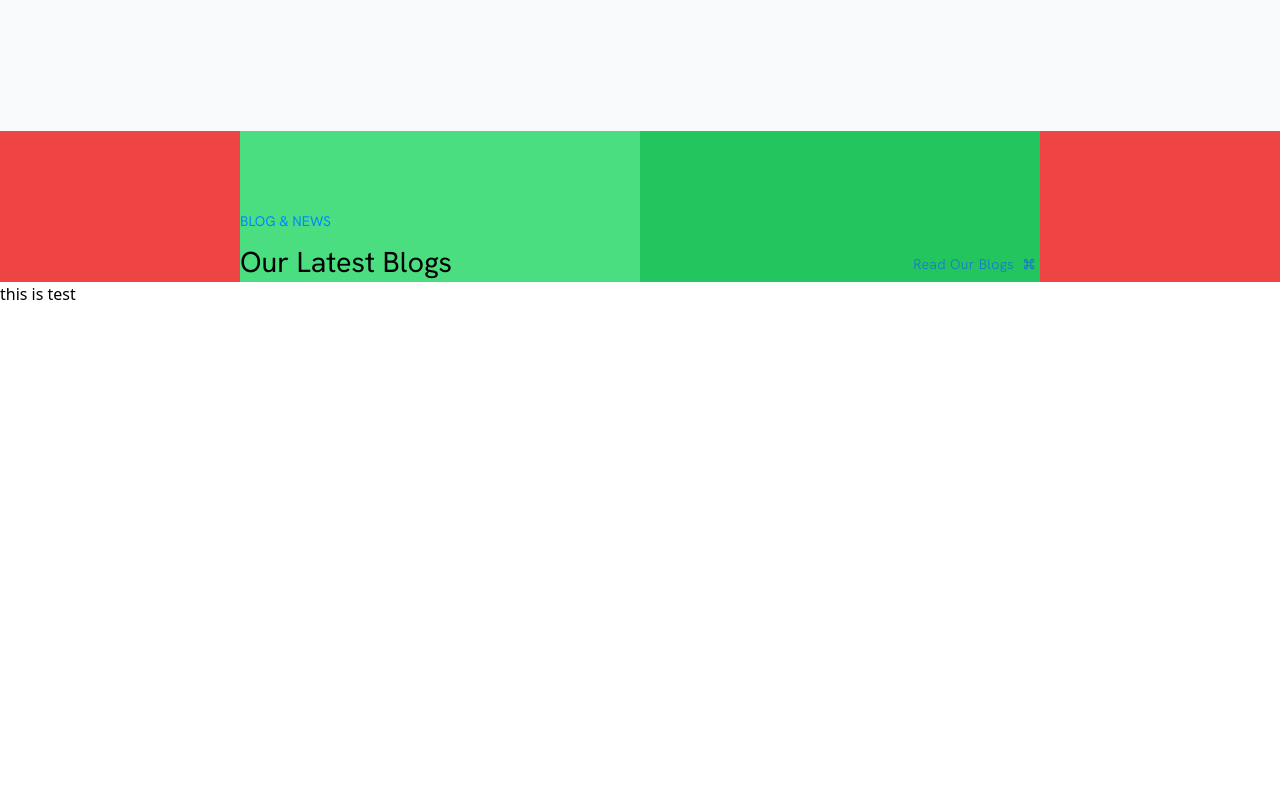
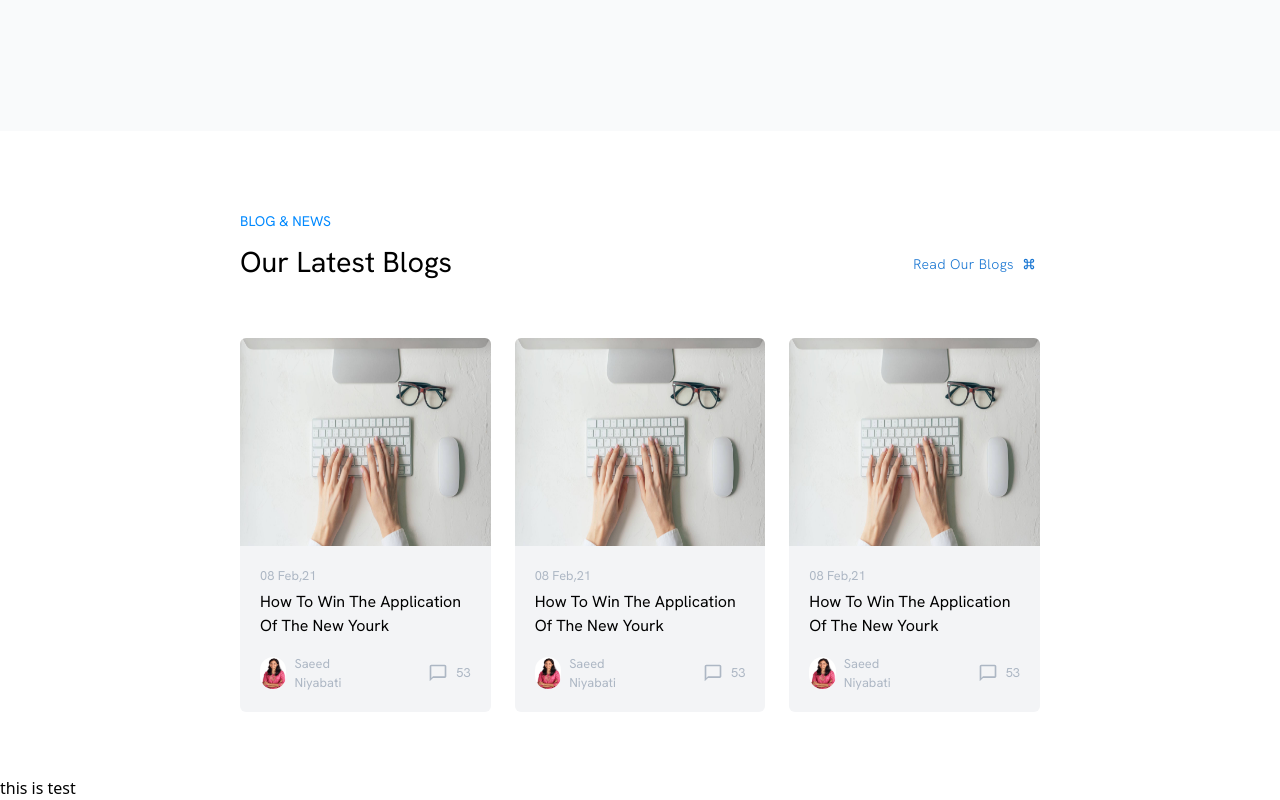
Before and after one commit to saeidniyabati2/myportfolio, a Next.js app: page / in a window 1280 px wide. Shown: the part 4697-5497 px from the top of the page. Before the commit the page ends 5003 px from the top, so only its background shows below. Built offline with nearby package versions, Linux system fonts and the light colour scheme.

Commit message:
adding cards into blog components

```diff
--- a/src/components/Blogs.tsx
+++ b/src/components/Blogs.tsx
@@ -1,17 +1,166 @@
+import Image from "next/image";
 import { BlueButton } from "./button/BlueButton";
 import KeyboardCommandKeyIcon from "@mui/icons-material/KeyboardCommandKey";
+import ChatBubbleOutlineOutlinedIcon from "@mui/icons-material/ChatBubbleOutlineOutlined";
 
 export const Blogs: React.FC = (props) => {
   return (
-    <section className="w-full px-[15rem] bg-red-500 flex">
-      <div className="w-full bg-green-400 flex flex-col">
-        <p className="text-sm text-mainButton mt-20">BLOG & NEWS</p>
-        <h2 className="text-[1.8rem] leading-snug max-w-[25rem] mt-3">
-          Our Latest Blogs
-        </h2>
+    <section className="w-full px-[15rem]  flex flex-col pb-16">
+      <div className="flex">
+        <div className="w-full  flex flex-col">
+          <p className="text-sm text-mainButton mt-20">BLOG & NEWS</p>
+          <h2 className="text-[1.8rem] leading-snug max-w-[25rem] mt-3">
+            Our Latest Blogs
+          </h2>
+        </div>
+        <div className="w-full  flex items-end justify-end">
+          <BlueButton title="Read Our Blogs" Icon={KeyboardCommandKeyIcon} />
+        </div>
       </div>
-      <div className="w-full bg-green-500 flex items-end justify-end">
-        <BlueButton title="Read Our Blogs" Icon={KeyboardCommandKeyIcon} />
+      {/* container of cards */}
+      <div
+        className="w-full  flex mt-14
+      gap-x-6"
+      >
+        {/* first card */}
+        <div className="w-full  flex flex-col rounded-md overflow-hidden">
+          {/* container of image */}
+
+          <div className="relative w-full h-[13rem]">
+            <Image
+              fill
+              alt="t"
+              src="/assets/bd2727973edd4252e384afe4b6e8315c.jpg"
+            />
+          </div>
+          {/* container of texts */}
+          <div className="p-5 bg-gray-100">
+            <p className="text-secondGray  text-[0.8rem] leading-normal ">
+              08 Feb,21
+            </p>
+            <h5 className="mt-1">
+              How To Win The Application Of The New Yourk
+            </h5>
+            {/* container of autor image and like counts */}
+            <div className="w-full  mt-4 flex">
+              {/* container of image and name */}
+              <div className="w-full  flex items-center gap-x-2">
+                <Image
+                  width={20}
+                  height={20}
+                  alt="dfd"
+                  src="/assets/confident-indian-woman-21143788.webp"
+                  className="rounded-full w-[2rem] h-[2rem]"
+                />
+                <p className="text-secondGray  text-[0.8rem] leading-normal ">
+                  Saeed Niyabati
+                </p>
+              </div>
+              {/* container of count of comments */}
+              <div className=" w-full flex items-center justify-end gap-x-2">
+                <ChatBubbleOutlineOutlinedIcon
+                  fontSize="small"
+                  className="text-secondGray"
+                />
+                <p className="text-secondGray  text-[0.8rem] leading-normal ">
+                  53
+                </p>
+              </div>
+            </div>
+          </div>
+        </div>
+        <div className="w-full  flex flex-col rounded-md overflow-hidden">
+          {/* container of image */}
+
+          <div className="relative w-full h-[13rem]">
+            <Image
+              fill
+              alt="t"
+              src="/assets/bd2727973edd4252e384afe4b6e8315c.jpg"
+            />
+          </div>
+          {/* container of texts */}
+          <div className="p-5 bg-gray-100">
+            <p className="text-secondGray  text-[0.8rem] leading-normal ">
+              08 Feb,21
+            </p>
+            <h5 className="mt-1">
+              How To Win The Application Of The New Yourk
+            </h5>
+            {/* container of autor image and like counts */}
+            <div className="w-full  mt-4 flex">
+              {/* container of image and name */}
+              <div className="w-full  flex items-center gap-x-2">
+                <Image
+                  width={20}
+                  height={20}
+                  alt="dfd"
+                  src="/assets/confident-indian-woman-21143788.webp"
+                  className="rounded-full w-[2rem] h-[2rem]"
+                />
+                <p className="text-secondGray  text-[0.8rem] leading-normal ">
+                  Saeed Niyabati
+                </p>
+              </div>
+              {/* container of count of comments */}
+              <div className=" w-full flex items-center justify-end gap-x-2">
+                <ChatBubbleOutlineOutlinedIcon
+                  fontSize="small"
+                  className="text-secondGray"
+                />
+                <p className="text-secondGray  text-[0.8rem] leading-normal ">
+                  53
+                </p>
+              </div>
+            </div>
+          </div>
+        </div>
+        <div className="w-full  flex flex-col rounded-md overflow-hidden">
+          {/* container of image */}
+
+          <div className="relative w-full h-[13rem]">
+            <Image
+              fill
+              alt="t"
+              src="/assets/bd2727973edd4252e384afe4b6e8315c.jpg"
+            />
+          </div>
+          {/* container of texts */}
+          <div className="p-5 bg-gray-100">
+            <p className="text-secondGray  text-[0.8rem] leading-normal ">
+              08 Feb,21
+            </p>
+            <h5 className="mt-1">
+              How To Win The Application Of The New Yourk
+            </h5>
+            {/* container of autor image and like counts */}
+            <div className="w-full  mt-4 flex">
+              {/* container of image and name */}
+              <div className="w-full  flex items-center gap-x-2">
+                <Image
+                  width={20}
+                  height={20}
+                  alt="dfd"
+                  src="/assets/confident-indian-woman-21143788.webp"
+                  className="rounded-full w-[2rem] h-[2rem]"
+                />
+                <p className="text-secondGray  text-[0.8rem] leading-normal ">
+                  Saeed Niyabati
+                </p>
+              </div>
+              {/* container of count of comments */}
+              <div className=" w-full flex items-center justify-end gap-x-2">
+                <ChatBubbleOutlineOutlinedIcon
+                  fontSize="small"
+                  className="text-secondGray"
+                />
+                <p className="text-secondGray  text-[0.8rem] leading-normal ">
+                  53
+                </p>
+              </div>
+            </div>
+          </div>
+        </div>
       </div>
     </section>
   );
```
